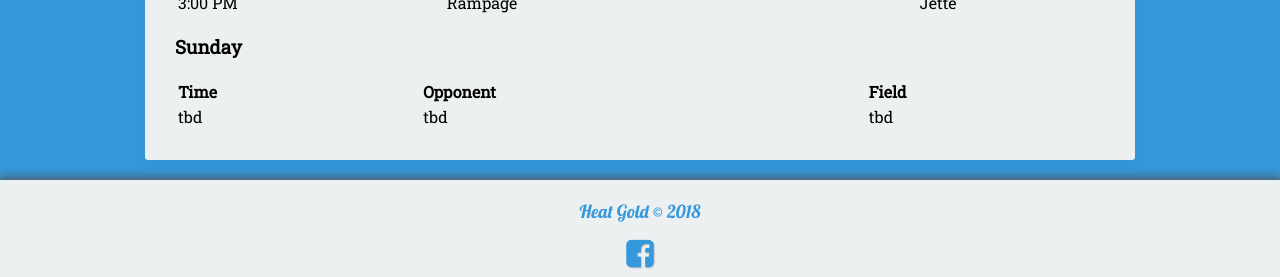
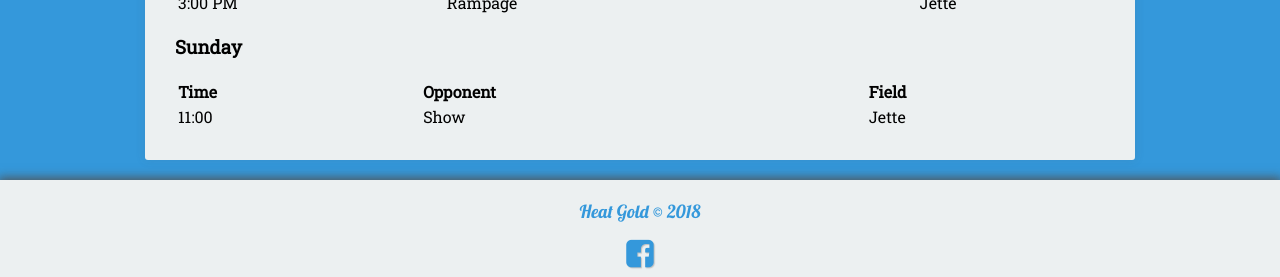
Before and after one commit to seanmerrow/ecf, a Jekyll site: the page built from _posts/2018-08-10-Jun-1-JPI.md, in a window 1280 px wide. Shown: the part 920-1197 px from the top of the page. Built offline with Jekyll 4.4.1, drawn with Linux system fonts in a browser that asks for light colours; nearby versions of some CDN libraries.

Commit message:
Update 2018-08-10-Jun-1-JPI.md

```diff
--- a/_posts/2018-08-10-Jun-1-JPI.md
+++ b/_posts/2018-08-10-Jun-1-JPI.md
@@ -49,4 +49,4 @@ category:
 
 | Time | Opponent | Field |
 |:---  |:---      |:---   |
-| tbd  | tbd      | tbd   |
+| 11:00  | Show      | Jette   |
```
